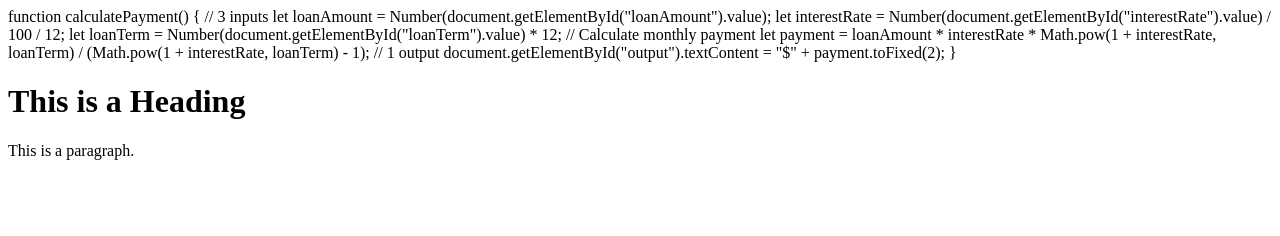
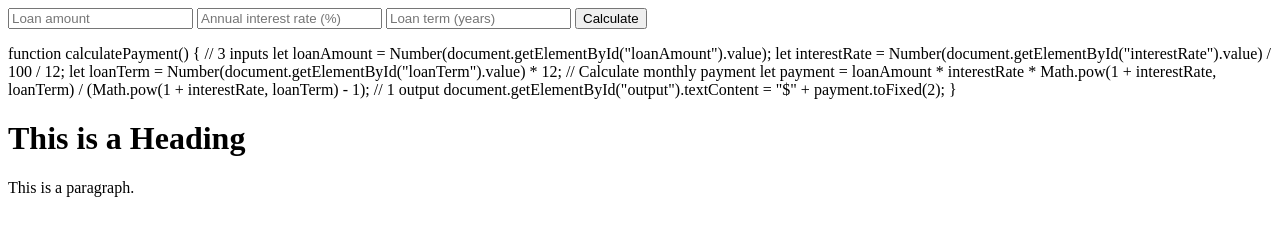
Before and after one commit to ThomasScottH/Loan-Payment-Calculator, a plain HTML site: page index.html in a window 1280 px wide. Drawn offline with Linux system fonts and the light colour scheme.

Commit message:
Update index.html

```diff
--- a/index.html
+++ b/index.html
@@ -2,6 +2,14 @@
 <html>
 <head>
 <title>Loan Payment Calculator</title>
+
+  <input id="loanAmount" type="number" placeholder="Loan amount">
+<input id="interestRate" type="number" placeholder="Annual interest rate (%)">
+<input id="loanTerm" type="number" placeholder="Loan term (years)">
+
+<button onclick="calculatePayment()">Calculate</button>
+
+<p id="output"></p>
 
 function calculatePayment() {
   // 3 inputs
```
